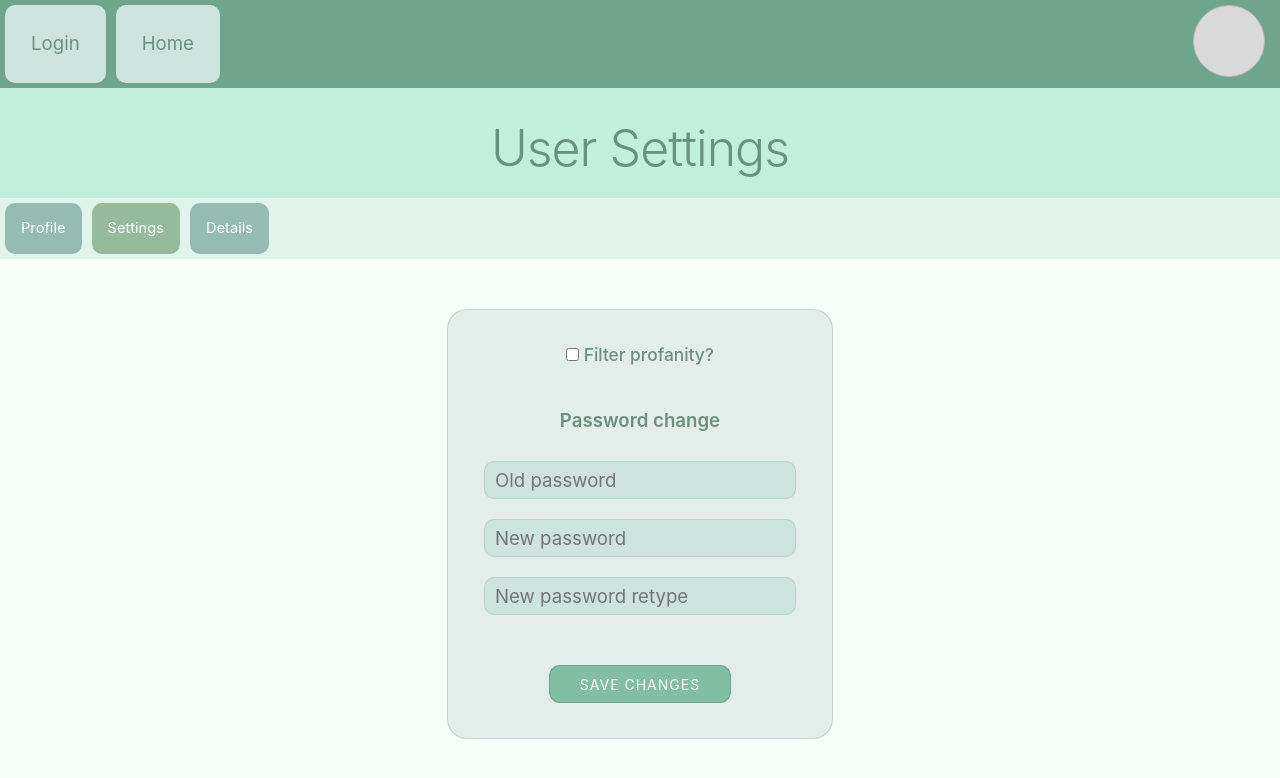
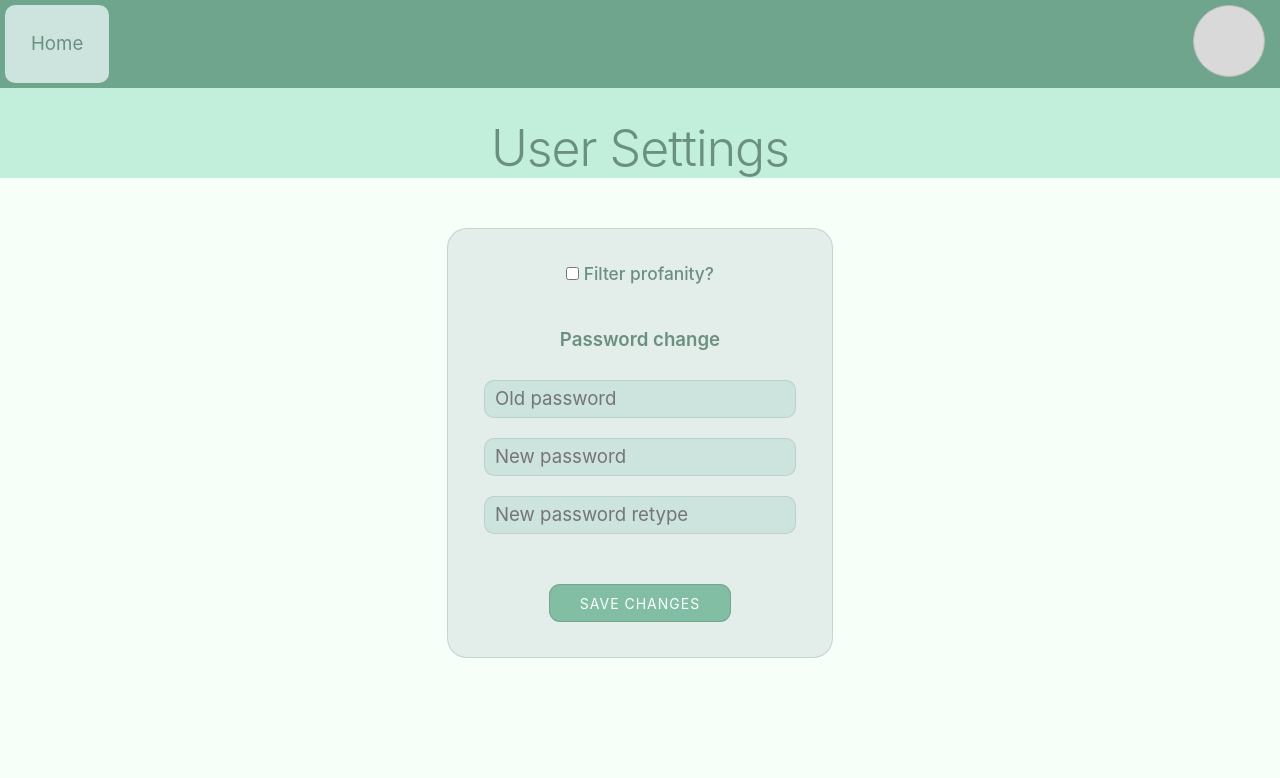
Before and after one commit to ardeng124/rentnbuy-3120-group-project, a React (Create React App) app in the folder group-y/: page /settings in a window 1280 px wide. Shown: the top 778 px of the page. Built offline with nearby package versions, Linux system fonts and the light colour scheme.

Commit message:
removed mini nav bar + added logout button

```diff
--- a/group-y/src/App.css
+++ b/group-y/src/App.css
@@ -357,3 +357,12 @@ body, html {
   flex-wrap: wrap;
   margin: auto;
 }
+
+.logOutBtn{
+  background-color: #7c4825;
+  margin: 5px;
+  border-radius: 11px;
+  border: 1px solid #6b908090;
+  font-weight: 400;
+  font-size: 14px;
+}
--- a/group-y/src/Components/DropDownMenu.js
+++ b/group-y/src/Components/DropDownMenu.js
@@ -10,6 +10,11 @@ function DropDownMenu() {
         console.log("clicked on user icon")
         navigate("/userview")
     }
+    //TODO: do something with the future axios file here
+     const handleLogOut = (event) => {
+         navigate("/login")
+
+     }
 
     return (
         <div className='dropDownMaster'>
@@ -19,6 +24,8 @@ function DropDownMenu() {
                 <li className='dropDownLi'><a className='dropDownA' href='/settings'>Settings</a></li>
                 <li className='dropDownLi'><a className='dropDownA' href='/userdetails'>Edit details</a></li>
                 <li className='dropDownLi'><a className='dropDownA' href='/favourites'>Favourites</a></li>
+                <li className='dropDownLi'><button className="logOutBtn" onClick={handleLogOut}>Log out</button></li>
+
             </div>
         </div>
     )
--- a/group-y/src/Pages/AccountDetails.js
+++ b/group-y/src/Pages/AccountDetails.js
@@ -31,19 +31,18 @@ function AccountDetails() {
                 <div className="MasterHeader">
                     <DropDownMenu></DropDownMenu>
                     <ul>
-                        <li> <a href="/login">Login</a> </li>
                         <li> <a href="/">Home</a> </li>
                     </ul>
                 </div>
                 <h1>Account Details</h1>
 
-                <div className="miniNavBar">
+                {/* <div className="miniNavBar">
                     <ul>
                         <li> <a href="/userview">Profile</a> </li>
                         <li> <a href="/settings">Settings</a> </li>
                         <li> <a className="active" href="/userdetails">Details</a> </li>
                     </ul>
-                </div>
+                </div> */}
             </section>
             <section className="loginBox">
                 <div className="formContainer">
--- a/group-y/src/Pages/UserSettings.js
+++ b/group-y/src/Pages/UserSettings.js
@@ -32,20 +32,19 @@ function UserSettings() {
                 <DropDownMenu></DropDownMenu>
 
                 <ul>
-                    <li> <a href="/login">Login</a> </li>
                     <li> <a href="/">Home</a> </li>
 
                 </ul>
               </div>
               <h1>User Settings</h1>
 
-              <div className="miniNavBar">
+              {/* <div className="miniNavBar">
                   <ul>
                       <li> <a href="/userview">Profile</a> </li>
                       <li> <a className="active" href="/settings"> Settings</a> </li>
                       <li> <a href="/userdetails">Details</a> </li>
                   </ul>
-              </div>
+              </div> */}
           </section>
           <section class="loginBox">
               <div className="formContainer">
--- a/group-y/src/Pages/UserView.js
+++ b/group-y/src/Pages/UserView.js
@@ -16,7 +16,6 @@ function UserView() {
                 <DropDownMenu></DropDownMenu>
 
                   <ul>
-                      <li> <a href="/login">Login</a> </li>
                       <li> <a href="/">Home</a> </li>
 
                   </ul>
```
